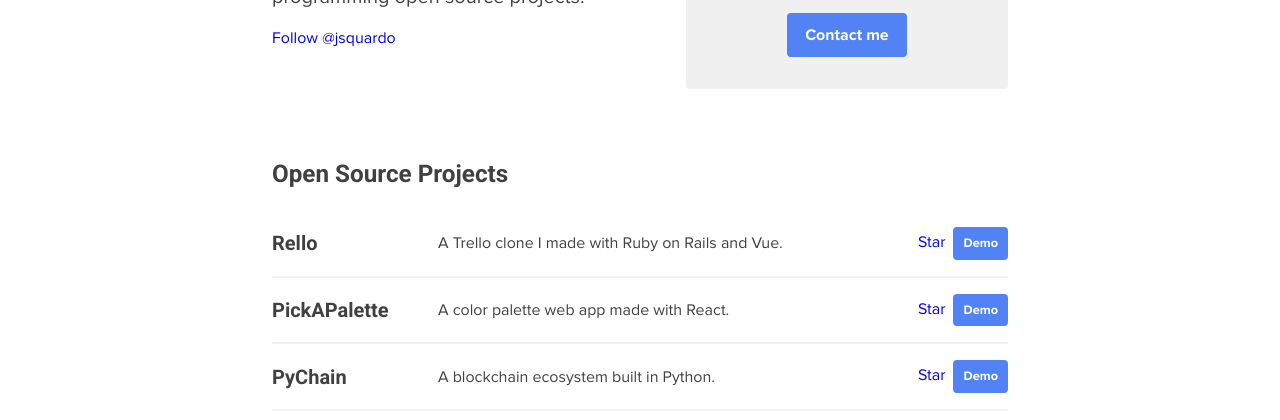
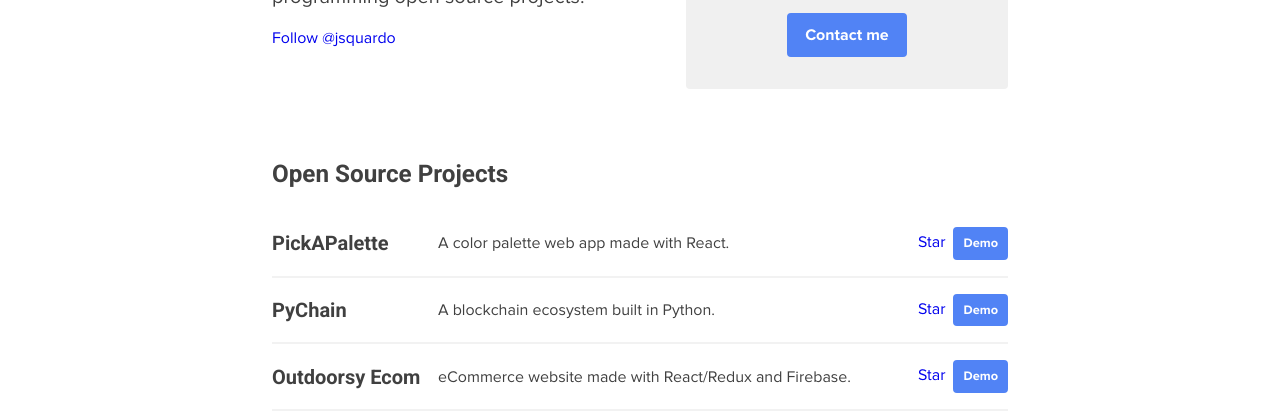
Before and after one commit to jsquardo/johnmichael.dev, a plain HTML site: page index.html in a window 1280 px wide. Shown: the part 380-800 px from the top of the page. Drawn offline with Linux system fonts and the light colour scheme; a web font is replaced by a local one.

Commit message:
changed link

```diff
--- a/index.html
+++ b/index.html
@@ -58,19 +58,6 @@
             <section class="section">
                 <h2>Open Source Projects</h2>
                 <section class="projects">
-                    <div class="each">
-                        <h2>
-                            <a href="" class="project-link">
-                                <div class="project-icon"></div>
-                                <div class="project-title">Rello</div>
-                            </a>
-                        </h2>
-                        <p>A Trello clone I made with Ruby on Rails and Vue.</p>
-                        <div class="buttons">
-                            <a class="github-button" href="https://github.com/jsquardo/Rello" target="_blank" data-size="large" aria-label="Star jsquardo/Rello on GitHub">Star</a>
-                            <a href="https://relloboard.herokuapp.com/" class="button" target="_blank">Demo</a>
-                        </div>
-                    </div>
                     <div class="each">
                         <h2>
                             <a href="" class="project-link">
```
